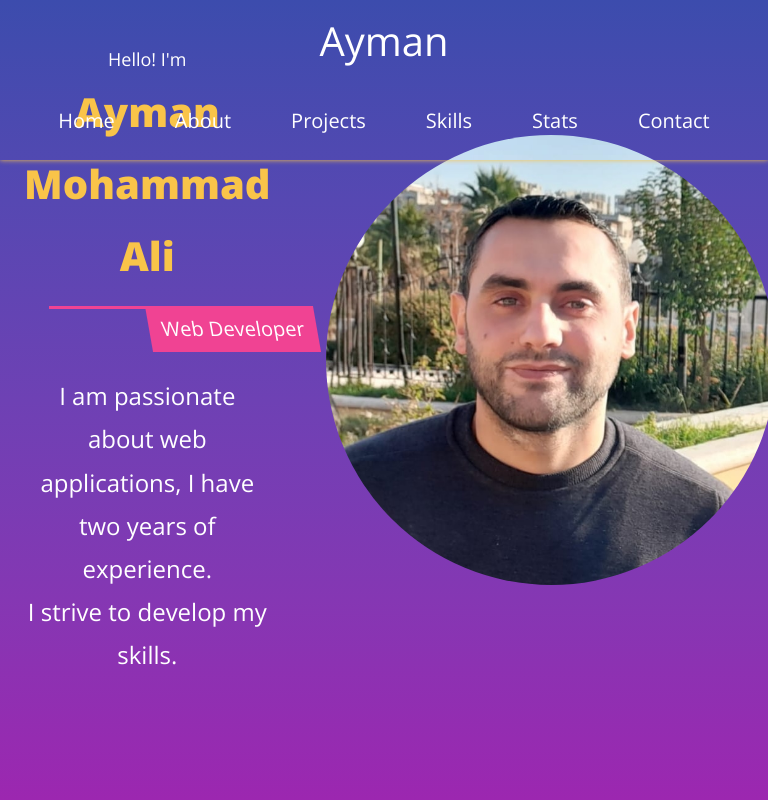
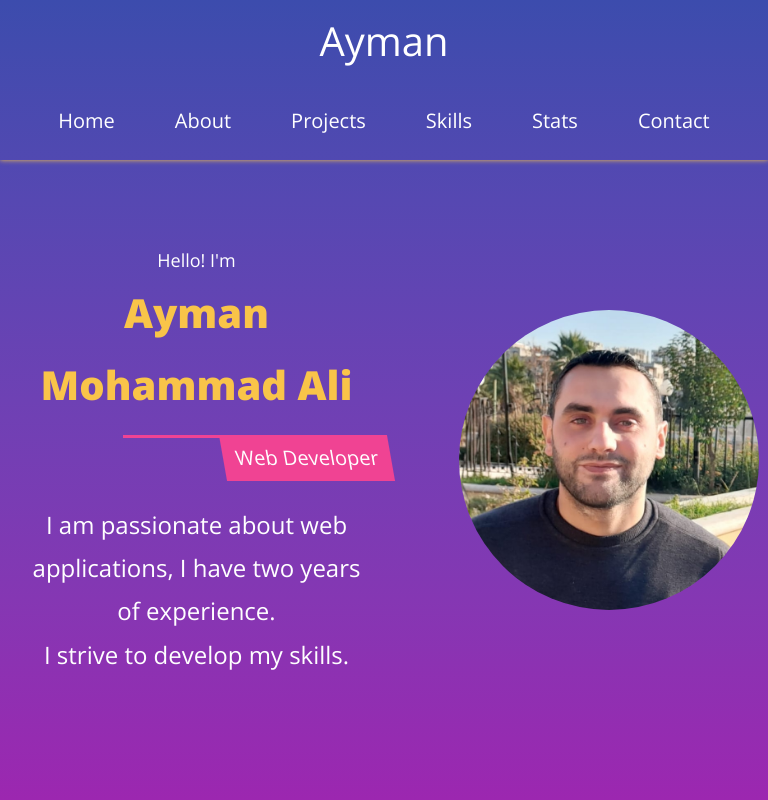
Before and after one commit to Ayman-M-Ali/Portfolio-Ayman-M-Ali, a website: page index.html in a window 768 px wide. Shown: the top 800 px of the page. Drawn offline with nearby package versions, Linux system fonts and the light colour scheme; files whose address does not match are found by name.

Commit message:
Modified

```diff
--- a/puplic/CSS/style.css
+++ b/puplic/CSS/style.css
@@ -236,7 +236,7 @@ nav ul li a:hover::before {
   margin-top: 30px;
 }
 .landing img {
-  width: 60%;
+  width: 40%;
   border-radius: 50%;
 }
 @media (max-width: 767px) {
@@ -262,11 +262,11 @@ nav ul li a:hover::before {
     line-height: 2;
     margin-top: 20px;
   }
-  .landing .container img {
-    width: 40%;
+}
+@media (min-width: 768px) and (max-width: 992px){
+  .landing {
+    padding: 100px 0;
   }
-}
-@media (max-width: 992px) {
   .landing .container div > span {
     font-size: 18px;
   }
@@ -347,7 +347,7 @@ nav ul li a:hover::before {
     gap: 40px;
   }
 }
-@media (max-width: 992px) {
+@media (min-width: 768px) and (max-width: 992px) {
   .container h2 {
     font-size: 32px;
   }
```
